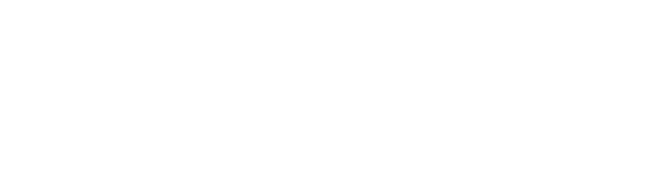
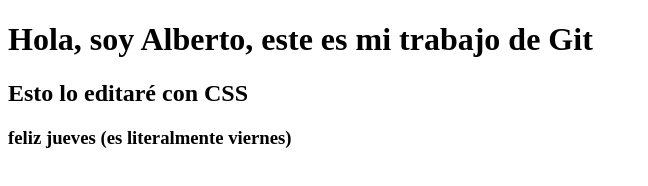
Before and after one commit to albeertogomeez/entornosIlernaAGP, a plain HTML site: page index.html in a window 1280 px wide. Shown: the whole page, without its empty margins (0-648 px from the left). Drawn offline with Linux system fonts and the light colour scheme.

Commit message:
Segunda fase del proyecto

```diff
--- a/index.html
+++ b/index.html
@@ -4,8 +4,11 @@
 	<meta charset="utf-8">
 	<meta name="viewport" content="width=device-width, initial-scale=1">
 	<title>Ejercicio GIT Alberto Gómez Prieto</title>
+	<link rel="stylesheet" href="estilos.css">
 </head>
 <body>
-
+<h1>Hola, soy Alberto, este es mi trabajo de Git</h1>
+<h2>Esto lo editaré con CSS</h2>
+<h3>feliz jueves (es literalmente viernes)</h3>
 </body>
 </html>
```
